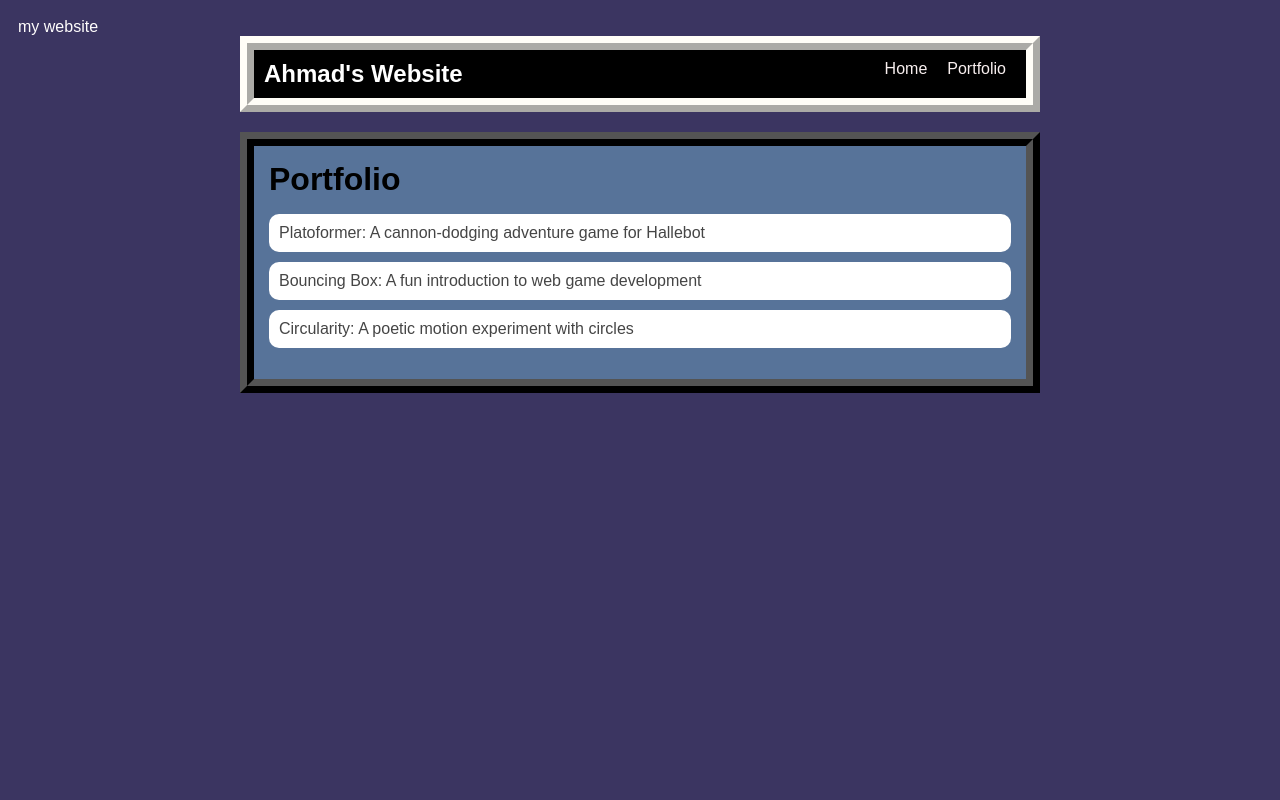
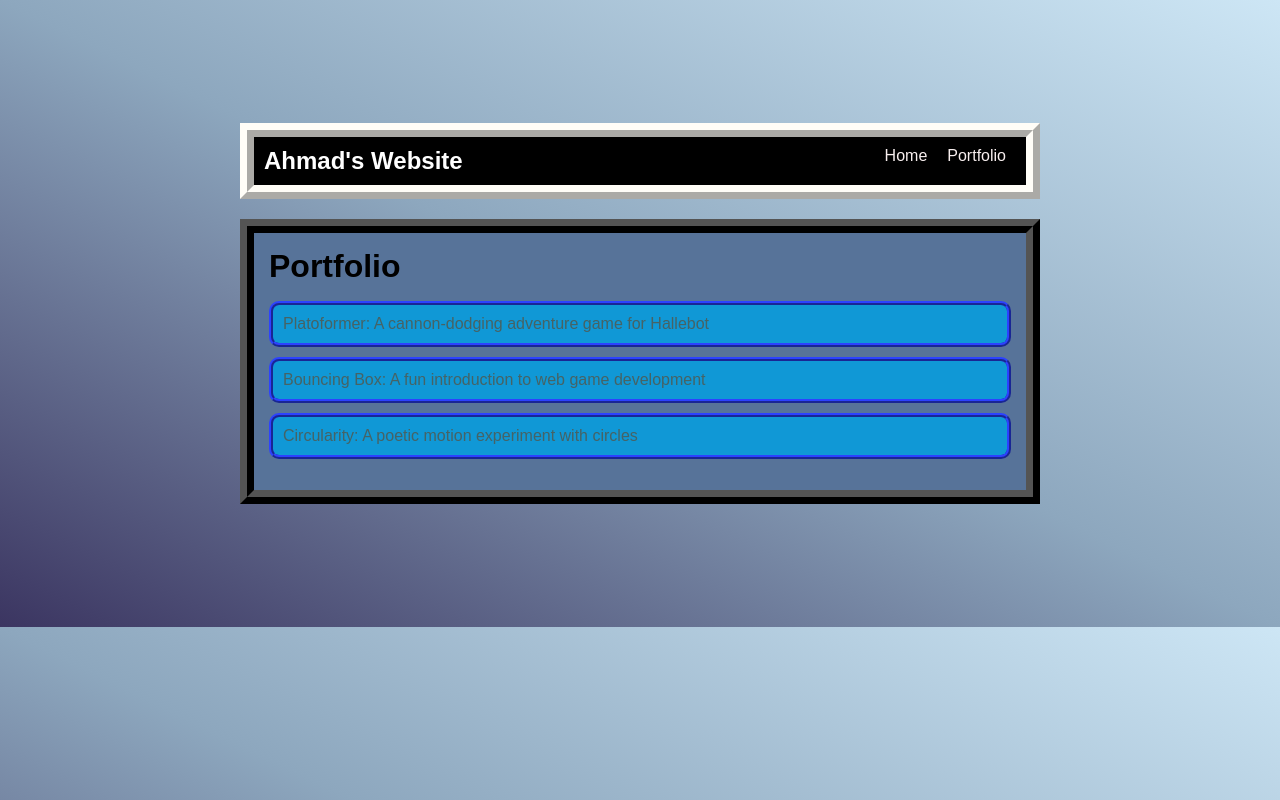
Before and after one commit to akoaughOKHS/akoaughOKHS.github.io, a plain HTML site: page portfolio.html in a window 1280 px wide. Drawn offline with Linux system fonts and the light colour scheme.

Commit message:
html css

```diff
--- a/portfolio.html
+++ b/portfolio.html
@@ -1,7 +1,7 @@
 <!DOCTYPE html>
 <html>
     <head>
-      <tittle> my website</tittle>
+      <title> my website </title>
       <link rel="stylesheet" href="style.css"/>
     </head>
     <body>
--- a/style.css
+++ b/style.css
@@ -1,7 +1,7 @@
 body {
-    background: #3B3561;
+    background-image:linear-gradient(to top right,#3B3561,#8DA7BE, #CDE6F5 );
     color: rgb(255, 253, 253);
-    padding: 10px;
+    padding: 115px;
     font-family: Arial, sans-serrif;
 
 }
@@ -101,7 +101,8 @@ h2, h3 {
 }
 
 #portfolio li {
-    background: #fff;
+    background: #1098d6;
+    border: 4px #283ce8 ridge;
     padding: 10px;
     border-radius: 10px;
     margin-bottom: 10px;
@@ -113,5 +114,5 @@ h2, h3 {
 
 #portfolio a {
     text-decoration: none;
-    color: #454545;
+    color: #466365;
 }
```
